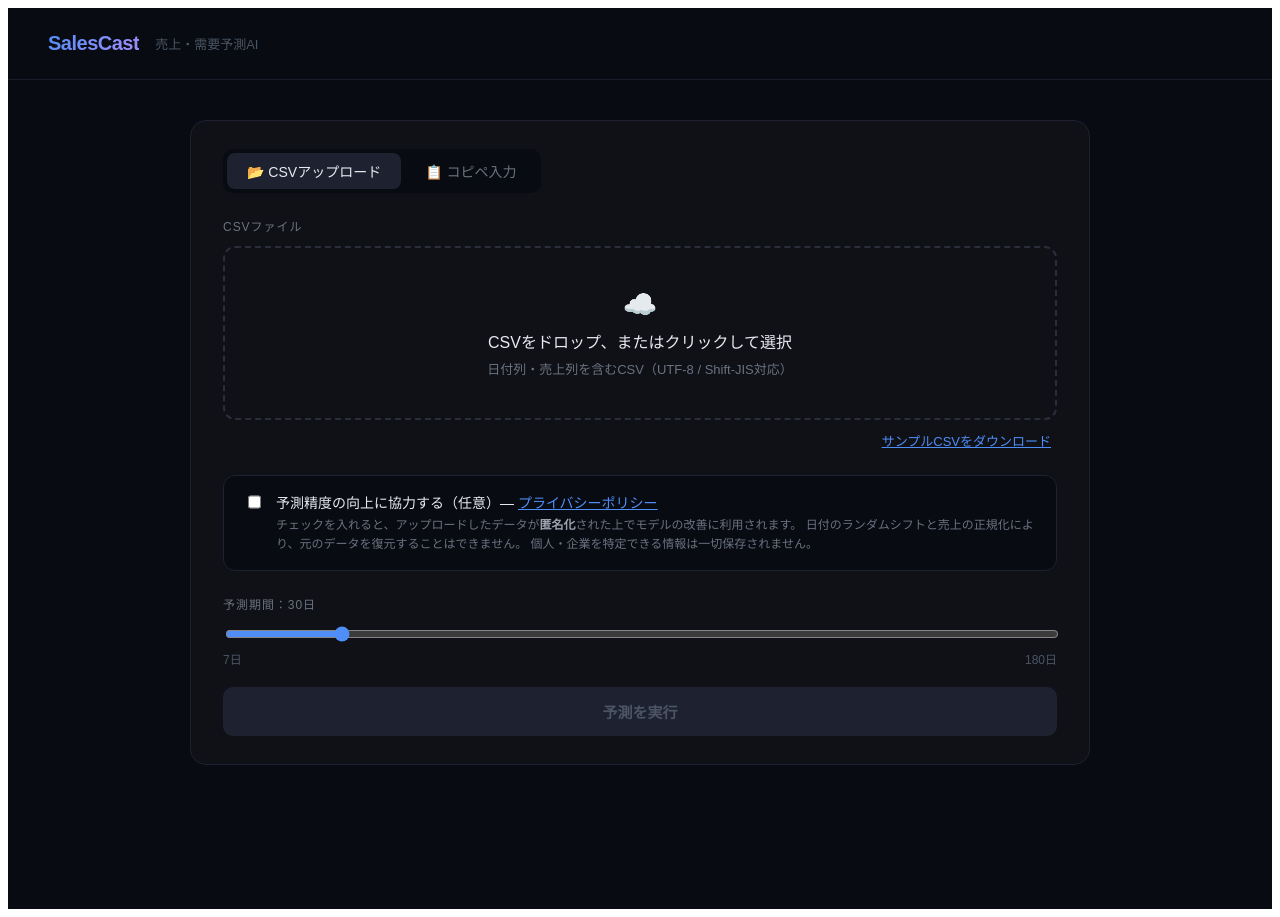
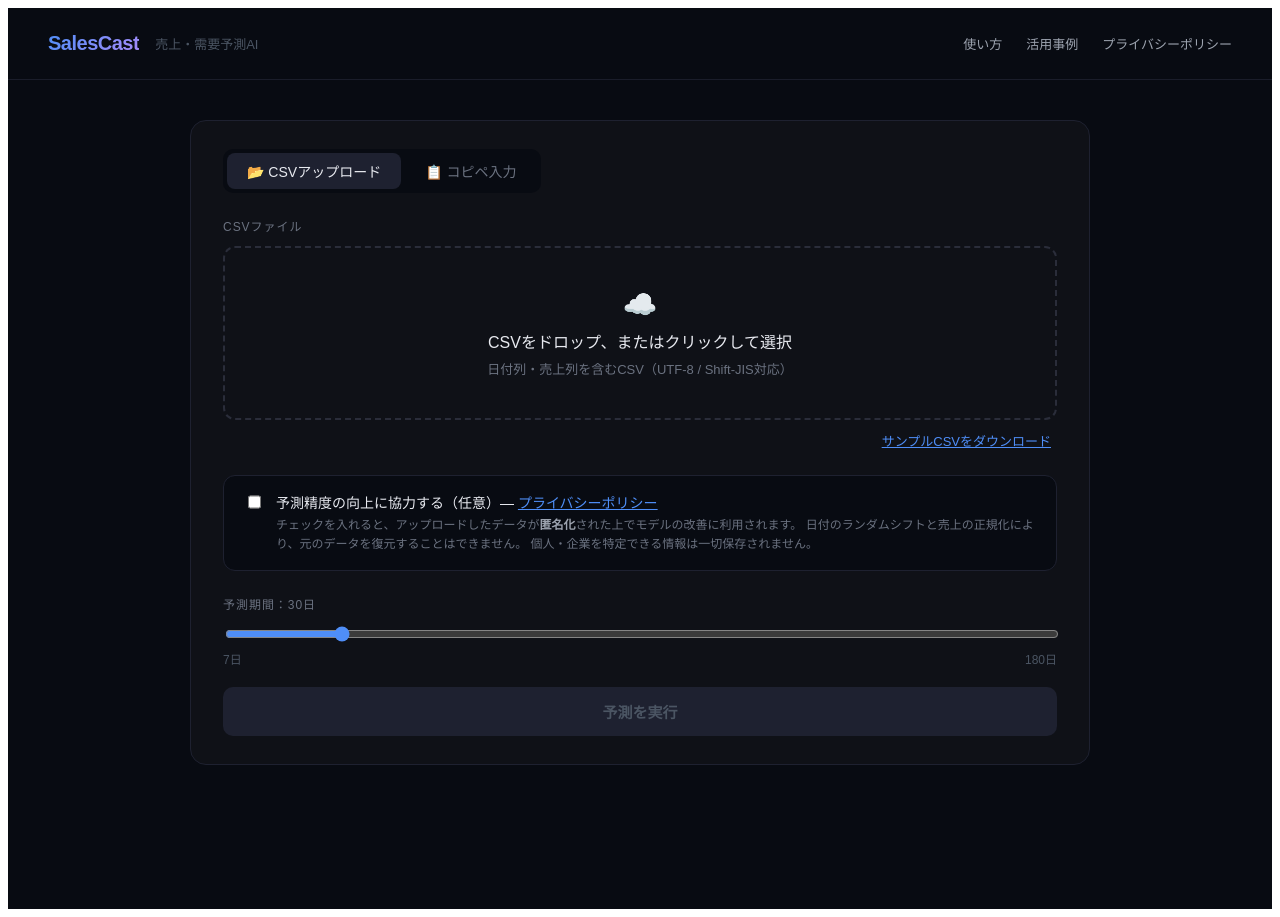
Before and after one commit to Mecharhythm/salescast, a React app in the folder frontend/: page / in a window 1280 px wide. Built offline with nearby package versions, Linux system fonts and the light colour scheme; the HTML template or start-up script is replaced by a standard one.

Commit message:
add navigation links to header

```diff
--- a/frontend/src/App.jsx
+++ b/frontend/src/App.jsx
@@ -165,6 +165,11 @@
       <div style={S.header}>
         <div style={S.logo}>SalesCast</div>
         <div style={{ fontSize: 13, color: "#4b5563", marginLeft: 4 }}>売上・需要予測AI</div>
+        <div style={{ marginLeft: "auto", display: "flex", gap: 24 }}>
+          <a href="/guide" style={{ fontSize: 13, color: "#9ca3af", textDecoration: "none" }}>使い方</a>
+          <a href="/usecases" style={{ fontSize: 13, color: "#9ca3af", textDecoration: "none" }}>活用事例</a>
+          <a href="/privacy" style={{ fontSize: 13, color: "#9ca3af", textDecoration: "none" }}>プライバシーポリシー</a>
+        </div>
       </div>
 
       <div style={S.main}>
```
